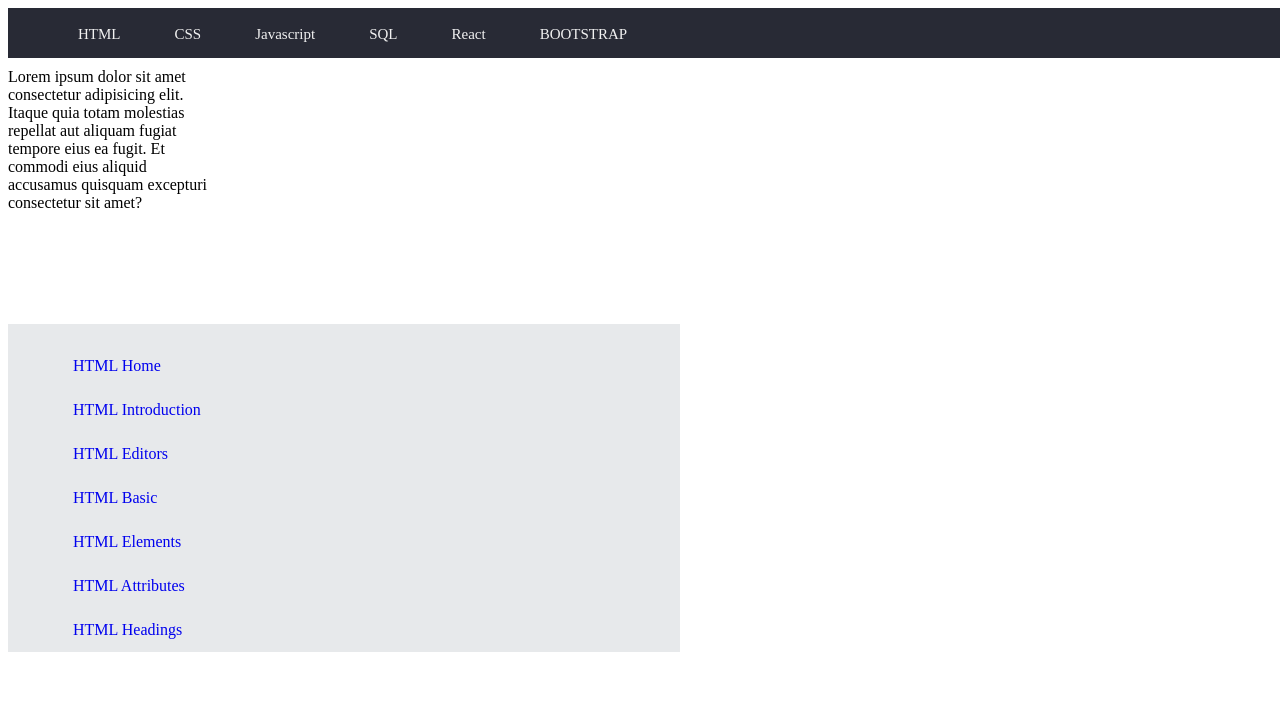
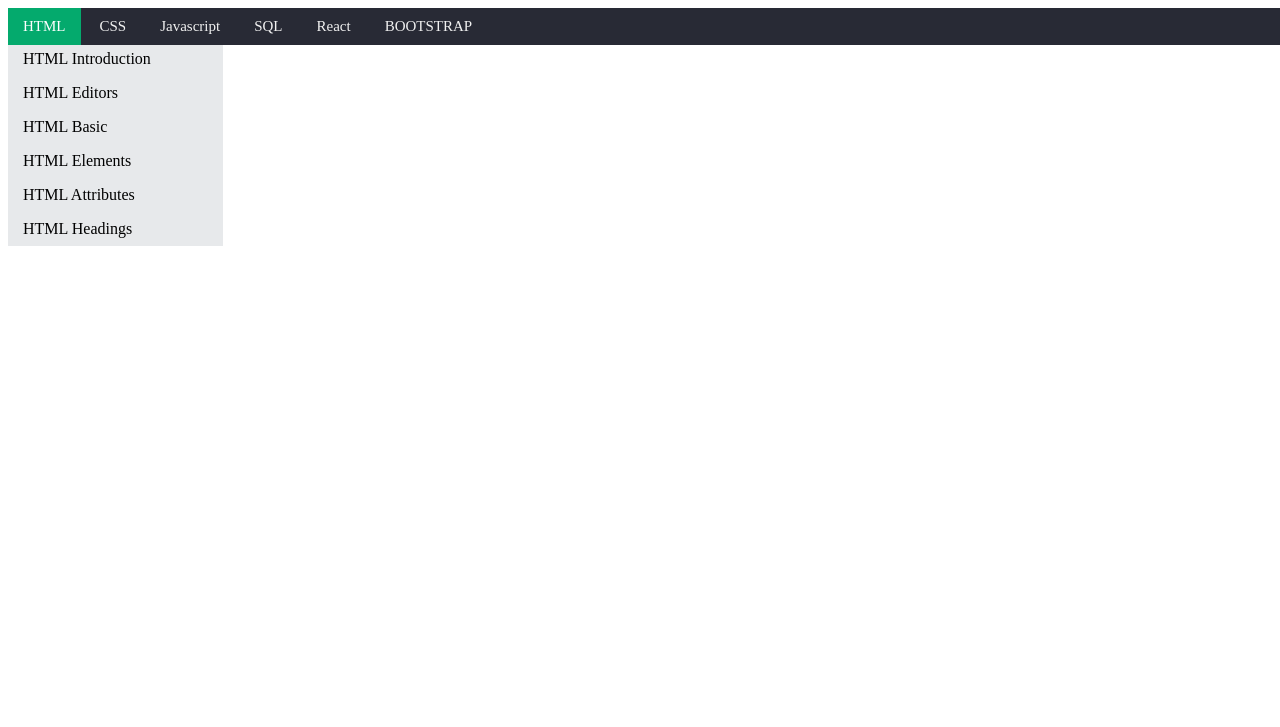
Before and after one commit to hadeerkamel17/CSS-Positioning-Task, a plain HTML site: page index.html in a window 1280 px wide. Shown: the top 727 px of the page. Drawn offline with Linux system fonts and the light colour scheme.

Commit message:
second update

```diff
--- a/index.html
+++ b/index.html
@@ -7,31 +7,27 @@
     <title>CSS Postion Task</title>
 </head>
 <body>
-    <nav>
-        <ul class="navmenu">
-            <li><a href="#">HTML</a></li>
-            <li><a href="#">CSS</a></li>
-            <li><a href="#">Javascript</a></li>
-            <li><a href="#">SQL</a></li>
-            <li><a href="#">React</a></li>
-            <li><a href="#">BOOTSTRAP</a></li>
-        </ul>
+    <nav class="navmenu">
+            <a href="#">HTML</a>
+            <a href="#">CSS</a>
+            <a href="#">Javascript</a>
+            <a href="#">SQL</a>
+            <a href="#">React</a>
+            <a href="#">BOOTSTRAP</a>
     </nav>
 
-    <div>
+    <!-- <div>
         Lorem ipsum dolor sit amet consectetur adipisicing elit. Itaque quia totam molestias repellat aut aliquam fugiat tempore eius ea fugit. Et commodi eius aliquid accusamus quisquam excepturi consectetur sit amet?
-    </div>
+    </div> -->
 
-    <aside>
-        <ul class="sidemenu">
-            <li><a href="#">HTML Home</a></li>
-            <li><a href="#">HTML Introduction</a></li>
-            <li><a href="#">HTML Editors</a></li>
-            <li><a href="#">HTML Basic</a></li>
-            <li><a href="#">HTML Elements</a></li>
-            <li><a href="#">HTML Attributes</a></li>
-            <li><a href="#">HTML Headings</a></li>
-        </ul>
+    <aside class="sidemenu">
+            <a href="#">HTML Home</a>
+            <a href="#">HTML Introduction</a>
+            <a href="#">HTML Editors</a>
+            <a href="#">HTML Basic</a>
+            <a href="#">HTML Elements</a>
+            <a href="#">HTML Attributes</a>
+            <a href="#">HTML Headings</a>
     </aside>
 </body>
 </html>
--- a/style.css
+++ b/style.css
@@ -1,71 +1,57 @@
 body {
-    height: 3000px;
+    height: 4000px;
 }
-nav {
+
+.navmenu {
     background-color: #282A35;
     position: fixed;
     color: #f1f1f1;
     width: 100%;
-    height: 50px;
     z-index: 999;
 }
-nav > ul {
-    margin: 5px;
-    width: 100%;
-
-}
-.navmenu li {
+.navmenu a {
     display: inline-block;
-    padding: 10px;
-}
-.navmenu li a {
     font-size: 15px;
     text-decoration: none;
-    line-height: 1.5;
     color: #f1f1f1;
-    padding: 5px 15px 5px 15px !important;
+    padding: 10px 15px 10px 15px !important;
 }
 
-.navmenu li a:active {
+/* .navmenu a:active {
+    background-color: #04AA6D !important;
+    color: #fff !important;
+} */
+body > nav > a:nth-child(1) {
     background-color: #04AA6D !important;
     color: #fff !important;
 }
-.navmenu li a:hover {
-    background-color: #04AA6D !important;
+
+.navmenu a:hover {
+    background-color: #20b17c !important;
     color: #fff !important;
 }
-div {
+/* div {
     height: 300px;
     width: 200px;
     position: relative;
     top: 60px;
-}
-aside {
-    width: 50%;
-    height: 400px;
+} */
+
+.sidemenu {
+    background-color: #E7E9EB !important;
+    width: 17%;
     position: sticky;
     top: 0;
 }
-.sidemenu {
-    background-color: #E7E9EB !important;
-    width: 100%;
-    padding-top: 20px;
-}
-.sidemenu ul {
-
+.sidemenu a {
     display: block;
-}
-aside > ul > li:nth-child(n) {
-    list-style-type: none !important;
-    padding: 10px;
-}
-
-aside > ul > li:nth-child(n) > a {
     text-decoration: none !important;
     line-height: 1.5;
     padding: 5px 15px 5px 15px !important;
+    color: black;
 }
-aside > ul > li:nth-child(n) > a:hover {
+
+.sidemenu a:hover {
     background-color: #04AA6D !important;
     color: #fff !important;
 
```
